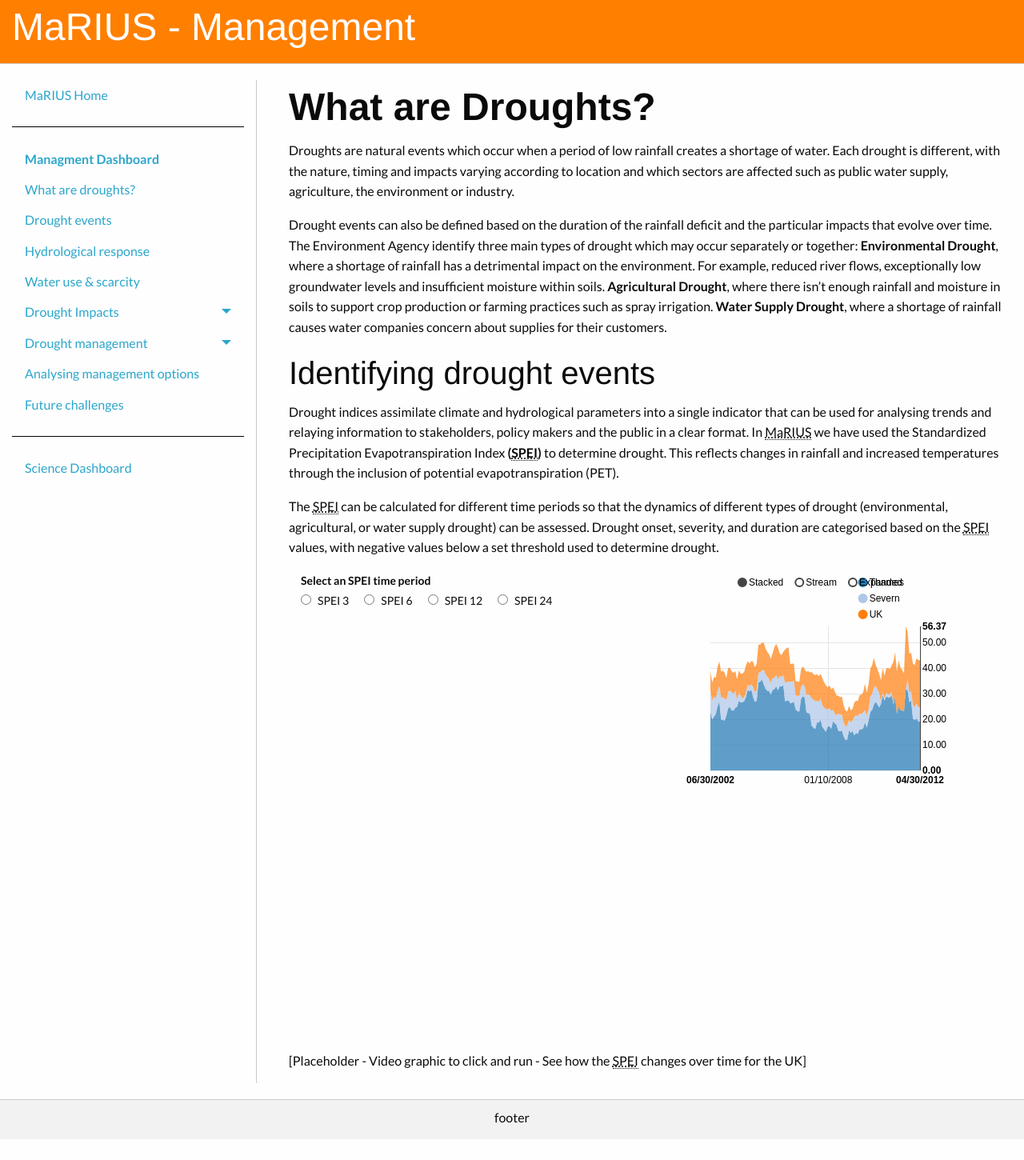
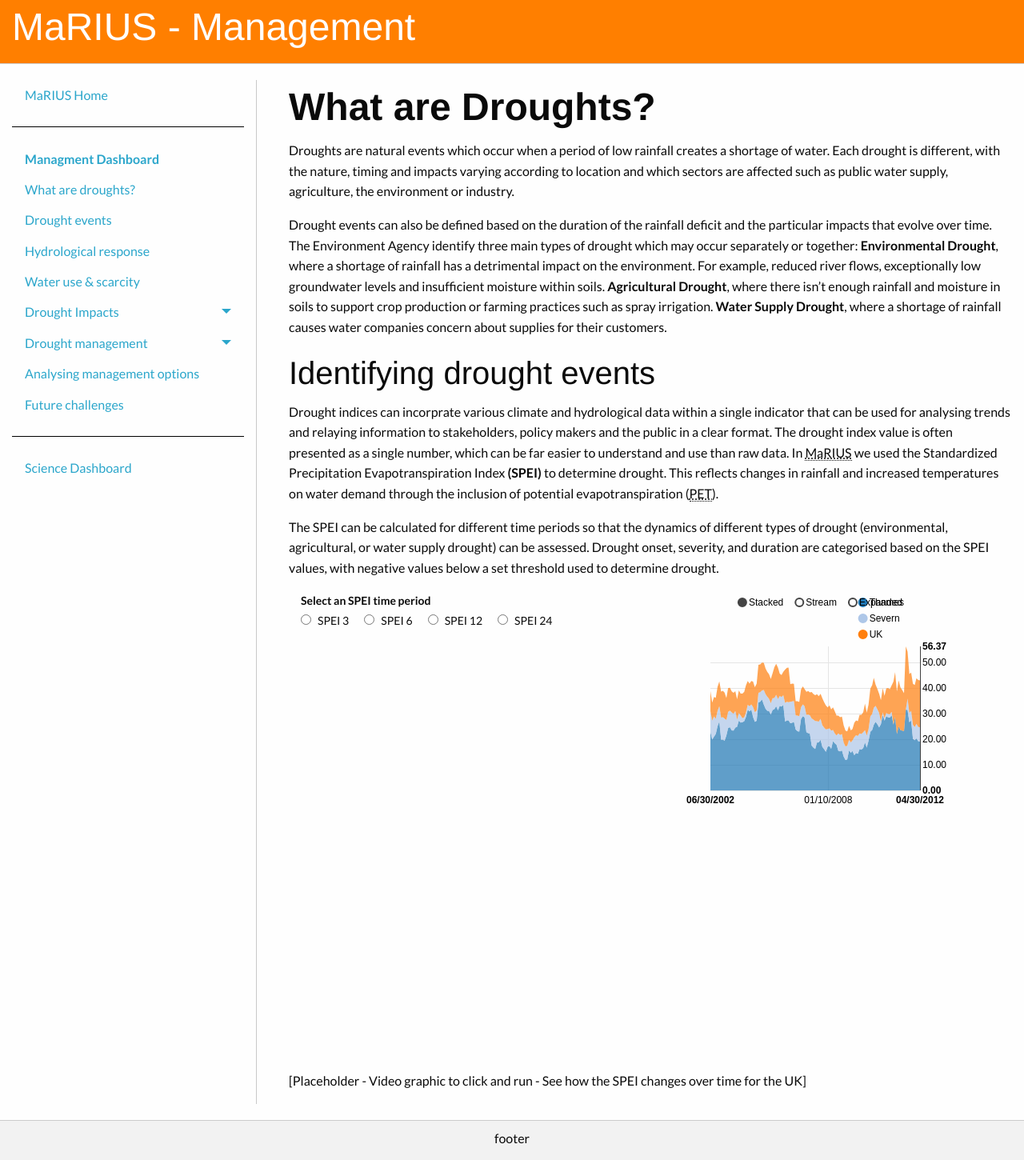
Before and after one commit to VictoriaJJ/mariusdroughtproject.org, a Jekyll site: the page built from _pages/dashboard/management/what_are_droughts.md, in a window 1280 px wide. Shown: the whole page at 80% size. Built offline with Jekyll 4.4.1, drawn with Linux system fonts in a browser that asks for light colours; before the commit the page ends 1424 px from its top, so only the background shows below that.

Commit message:
Updated text.

```diff
--- a/_pages/dashboard/management/what_are_droughts.md
+++ b/_pages/dashboard/management/what_are_droughts.md
@@ -11,7 +11,7 @@ Drought events can also be defined based on the duration of the rainfall deficit
 
 ## Identifying drought events
 
-Drought indices assimilate climate and hydrological parameters into a single indicator that can be used for analysing trends and relaying information to stakeholders, policy makers and the public in a clear format. In MaRIUS we have used the Standardized Precipitation Evapotranspiration Index **(SPEI)** to determine drought. This reflects changes in rainfall and increased temperatures through the inclusion of potential evapotranspiration (PET).
+Drought indices can incorprate various climate and hydrological data within a single indicator that can be used for analysing trends and relaying information to stakeholders, policy makers and the public in a clear format. The drought index value is often presented as a single number, which can be far easier to understand and use than raw data. In MaRIUS we used the Standardized Precipitation Evapotranspiration Index **(SPEI)** to determine drought. This reflects changes in rainfall and increased temperatures on water demand through the inclusion of potential evapotranspiration (PET).
 
 The SPEI can be calculated for different time periods so that the dynamics of different types of drought (environmental, agricultural, or water supply drought) can be assessed. Drought onset, severity, and duration are categorised based on the SPEI values, with negative values below a set threshold used to determine drought.
 
@@ -101,5 +101,6 @@ The SPEI can be calculated for different time periods so that the dynamics of di
 [Placeholder - Video graphic to click and run - See how the SPEI changes over time for the UK]
 
 
-*[MaRIUS]: Expand MaRIUS
-*[SPEI]: Standardized Precipitation Evapotranspiration Index
+*[MaRIUS]:  Managing the Risks, Impacts and Uncertainties of drought and water Scarcity
+
+*[PET]: Maximum quantity of water capable of being evaporated in a given climate, by a continuous expanse of vegetation covering the whole ground and well supplied with water. It includes evaporation from the soil and transpiration from the vegetation.
```
